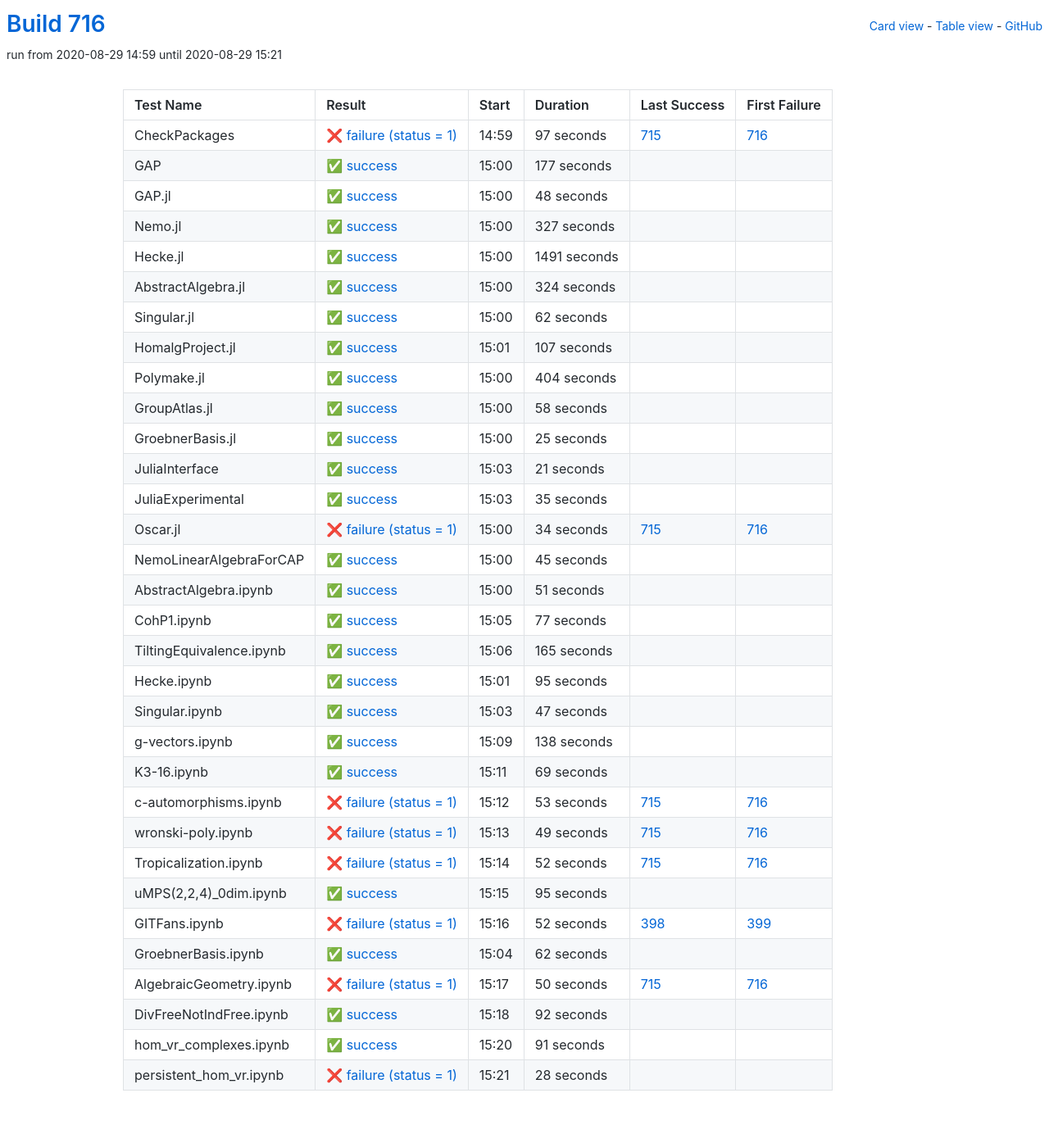
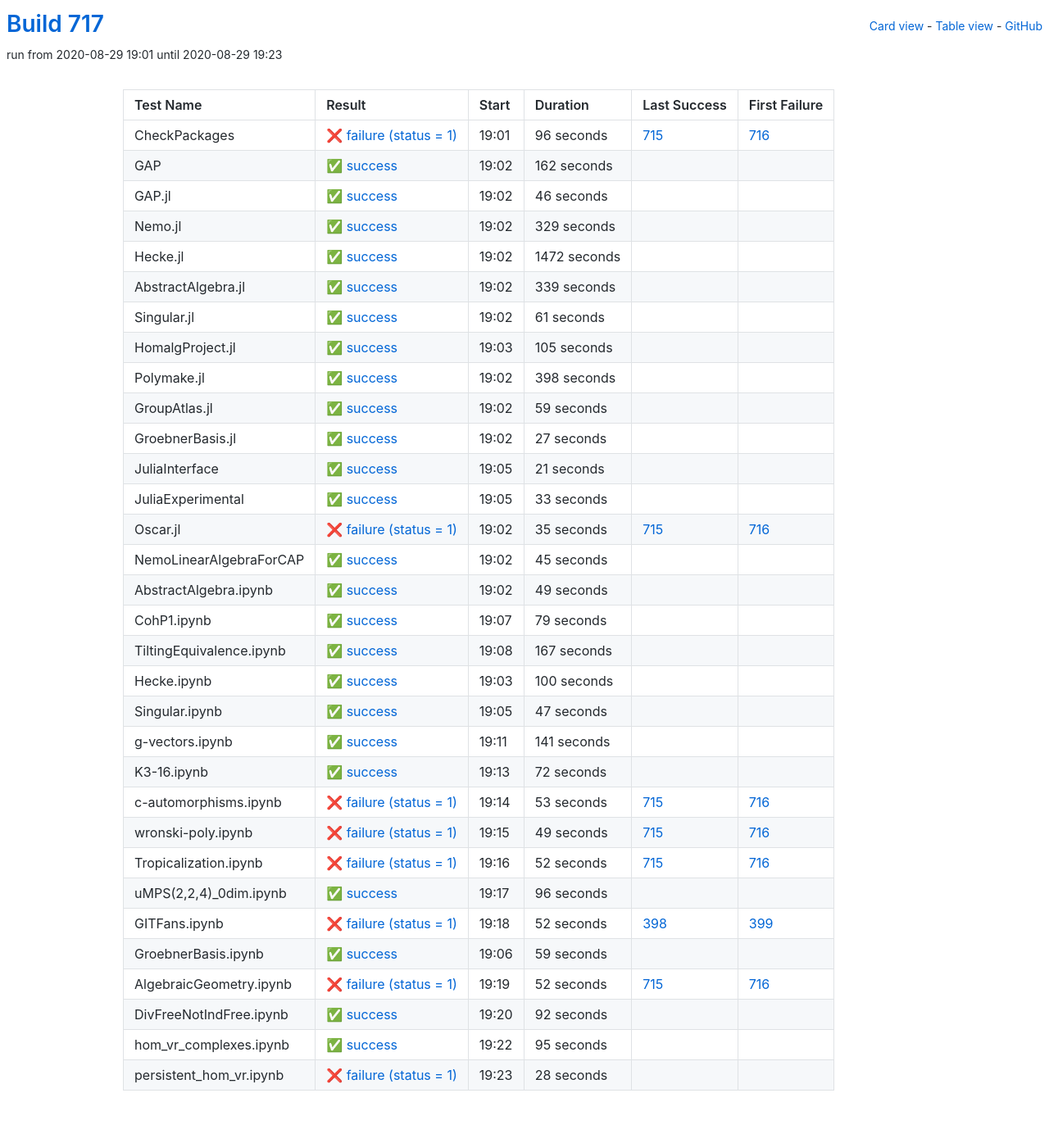
Before and after one commit to oscar-system/oscar-ci-status-stable, a Jekyll site: the page built from table.html, in a window 1280 px wide. Shown: the whole page at 82% size. Built offline with Jekyll 4.4.1, drawn with Linux system fonts in a browser that asks for light colours.

Commit message:
Build #717

```diff
--- a/_data/ci.yml
+++ b/_data/ci.yml
@@ -1,6 +1,6 @@
 ---
-build: 716
-build_url: https://oscarci.mathematik.uni-kl.de/job/oscar-stable/716/
+build: 717
+build_url: https://oscarci.mathematik.uni-kl.de/job/oscar-stable/717/
 job: oscar-stable
 organization: oscar-system
 repo: oscar-ci-status-stable
@@ -8,140 +8,140 @@ repourl: https://github.com/oscar-system/oscar-ci-status-stable
 tests:
 - name: CheckPackages
   id: checkpackages
-  log: https://oscarci.mathematik.uni-kl.de/job/oscar-stable/716/artifact/logs/build-716/CheckPackages.log
-  start: 2020-08-29 14:59
+  log: https://oscarci.mathematik.uni-kl.de/job/oscar-stable/717/artifact/logs/build-717/CheckPackages.log
+  start: 2020-08-29 19:01
   success: false
   exitcode: 1
   status: failure
-  duration: 97
+  duration: 96
   last_success: 715
   last_success_url: https://oscarci.mathematik.uni-kl.de/job/oscar-stable/715/
   first_failure: 716
   first_failure_url: https://oscarci.mathematik.uni-kl.de/job/oscar-stable/716/
 - name: GAP
   id: gap
-  log: https://oscarci.mathematik.uni-kl.de/job/oscar-stable/716/artifact/logs/build-716/GAP.log
-  start: 2020-08-29 15:00
+  log: https://oscarci.mathematik.uni-kl.de/job/oscar-stable/717/artifact/logs/build-717/GAP.log
+  start: 2020-08-29 19:02
   success: true
   exitcode: 0
   status: success
-  duration: 177
+  duration: 162
   last_success: false
   last_success_url:
   first_failure: false
   first_failure_url:
 - name: GAP.jl
   id: gap-jl
-  log: https://oscarci.mathematik.uni-kl.de/job/oscar-stable/716/artifact/logs/build-716/GAP.jl.log
-  start: 2020-08-29 15:00
+  log: https://oscarci.mathematik.uni-kl.de/job/oscar-stable/717/artifact/logs/build-717/GAP.jl.log
+  start: 2020-08-29 19:02
   success: true
   exitcode: 0
   status: success
-  duration: 48
+  duration: 46
   last_success: false
   last_success_url:
   first_failure: false
   first_failure_url:
 - name: Nemo.jl
   id: nemo-jl
-  log: https://oscarci.mathematik.uni-kl.de/job/oscar-stable/716/artifact/logs/build-716/Nemo.jl.log
-  start: 2020-08-29 15:00
+  log: https://oscarci.mathematik.uni-kl.de/job/oscar-stable/717/artifact/logs/build-717/Nemo.jl.log
+  start: 2020-08-29 19:02
   success: true
   exitcode: 0
   status: success
-  duration: 327
+  duration: 329
   last_success: false
   last_success_url:
   first_failure: false
   first_failure_url:
 - name: Hecke.jl
   id: hecke-jl
-  log: https://oscarci.mathematik.uni-kl.de/job/oscar-stable/716/artifact/logs/build-716/Hecke.jl.log
-  start: 2020-08-29 15:00
+  log: https://oscarci.mathematik.uni-kl.de/job/oscar-stable/717/artifact/logs/build-717/Hecke.jl.log
+  start: 2020-08-29 19:02
   success: true
   exitcode: 0
   status: success
-  duration: 1491
+  duration: 1472
   last_success: false
   last_success_url:
   first_failure: false
   first_failure_url:
 - name: AbstractAlgebra.jl
   id: abstractalgebra-jl
-  log: https://oscarci.mathematik.uni-kl.de/job/oscar-stable/716/artifact/logs/build-716/AbstractAlgebra.jl.log
-  start: 2020-08-29 15:00
+  log: https://oscarci.mathematik.uni-kl.de/job/oscar-stable/717/artifact/logs/build-717/AbstractAlgebra.jl.log
+  start: 2020-08-29 19:02
   success: true
   exitcode: 0
   status: success
-  duration: 324
+  duration: 339
   last_success: false
   last_success_url:
   first_failure: false
   first_failure_url:
 - name: Singular.jl
   id: singular-jl
-  log: https://oscarci.mathematik.uni-kl.de/job/oscar-stable/716/artifact/logs/build-716/Singular.jl.log
-  start: 2020-08-29 15:00
+  log: https://oscarci.mathematik.uni-kl.de/job/oscar-stable/717/artifact/logs/build-717/Singular.jl.log
+  start: 2020-08-29 19:02
   success: true
   exitcode: 0
   status: success
-  duration: 62
+  duration: 61
   last_success: false
   last_success_url:
   first_failure: false
   first_failure_url:
 - name: HomalgProject.jl
   id: homalgproject-jl
-  log: https://oscarci.mathematik.uni-kl.de/job/oscar-stable/716/artifact/logs/build-716/HomalgProject.jl.log
-  start: 2020-08-29 15:01
+  log: https://oscarci.mathematik.uni-kl.de/job/oscar-stable/717/artifact/logs/build-717/HomalgProject.jl.log
+  start: 2020-08-29 19:03
   success: true
   exitcode: 0
   status: success
-  duration: 107
+  duration: 105
   last_success: false
   last_success_url:
   first_failure: false
   first_failure_url:
 - name: Polymake.jl
   id: polymake-jl
-  log: https://oscarci.mathematik.uni-kl.de/job/oscar-stable/716/artifact/logs/build-716/Polymake.jl.log
-  start: 2020-08-29 15:00
+  log: https://oscarci.mathematik.uni-kl.de/job/oscar-stable/717/artifact/logs/build-717/Polymake.jl.log
+  start: 2020-08-29 19:02
   success: true
   exitcode: 0
   status: success
-  duration: 404
+  duration: 398
   last_success: false
   last_success_url:
   first_failure: false
   first_failure_url:
 - name: GroupAtlas.jl
   id: groupatlas-jl
-  log: https://oscarci.mathematik.uni-kl.de/job/oscar-stable/716/artifact/logs/build-716/GroupAtlas.jl.log
-  start: 2020-08-29 15:00
+  log: https://oscarci.mathematik.uni-kl.de/job/oscar-stable/717/artifact/logs/build-717/GroupAtlas.jl.log
+  start: 2020-08-29 19:02
   success: true
   exitcode: 0
   status: success
-  duration: 58
+  duration: 59
   last_success: false
   last_success_url:
   first_failure: false
   first_failure_url:
 - name: GroebnerBasis.jl
   id: groebnerbasis-jl
-  log: https://oscarci.mathematik.uni-kl.de/job/oscar-stable/716/artifact/logs/build-716/GroebnerBasis.jl.log
-  start: 2020-08-29 15:00
+  log: https://oscarci.mathematik.uni-kl.de/job/oscar-stable/717/artifact/logs/build-717/GroebnerBasis.jl.log
+  start: 2020-08-29 19:02
   success: true
   exitcode: 0
   status: success
-  duration: 25
+  duration: 27
   last_success: false
   last_success_url:
   first_failure: false
   first_failure_url:
 - name: JuliaInterface
   id: juliainterface
-  log: https://oscarci.mathematik.uni-kl.de/job/oscar-stable/716/artifact/logs/build-716/JuliaInterface.log
-  start: 2020-08-29 15:03
+  log: https://oscarci.mathematik.uni-kl.de/job/oscar-stable/717/artifact/logs/build-717/JuliaInterface.log
+  start: 2020-08-29 19:05
   success: true
   exitcode: 0
   status: success
@@ -152,32 +152,32 @@ tests:
   first_failure_url:
 - name: JuliaExperimental
   id: juliaexperimental
-  log: https://oscarci.mathematik.uni-kl.de/job/oscar-stable/716/artifact/logs/build-716/JuliaExperimental.log
-  start: 2020-08-29 15:03
+  log: https://oscarci.mathematik.uni-kl.de/job/oscar-stable/717/artifact/logs/build-717/JuliaExperimental.log
+  start: 2020-08-29 19:05
   success: true
   exitcode: 0
   status: success
-  duration: 35
+  duration: 33
   last_success: false
   last_success_url:
   first_failure: false
   first_failure_url:
 - name: Oscar.jl
   id: oscar-jl
-  log: https://oscarci.mathematik.uni-kl.de/job/oscar-stable/716/artifact/logs/build-716/Oscar.jl.log
-  start: 2020-08-29 15:00
+  log: https://oscarci.mathematik.uni-kl.de/job/oscar-stable/717/artifact/logs/build-717/Oscar.jl.log
+  start: 2020-08-29 19:02
   success: false
   exitcode: 1
   status: failure
-  duration: 34
+  duration: 35
   last_success: 715
   last_success_url: https://oscarci.mathematik.uni-kl.de/job/oscar-stable/715/
   first_failure: 716
   first_failure_url: https://oscarci.mathematik.uni-kl.de/job/oscar-stable/716/
 - name: NemoLinearAlgebraForCAP
   id: nemolinearalgebraforcap
-  log: https://oscarci.mathematik.uni-kl.de/job/oscar-stable/716/artifact/logs/build-716/NemoLinearAlgebraForCAP.log
-  start: 2020-08-29 15:00
+  log: https://oscarci.mathematik.uni-kl.de/job/oscar-stable/717/artifact/logs/build-717/NemoLinearAlgebraForCAP.log
+  start: 2020-08-29 19:02
   success: true
   exitcode: 0
   status: success
@@ -188,56 +188,56 @@ tests:
   first_failure_url:
 - name: AbstractAlgebra.ipynb
   id: abstractalgebra-ipynb
-  log: https://oscarci.mathematik.uni-kl.de/job/oscar-stable/716/artifact/logs/build-716/AbstractAlgebra.ipynb.log
-  start: 2020-08-29 15:00
+  log: https://oscarci.mathematik.uni-kl.de/job/oscar-stable/717/artifact/logs/build-717/AbstractAlgebra.ipynb.log
+  start: 2020-08-29 19:02
   success: true
   exitcode: 0
   status: success
-  duration: 51
+  duration: 49
   last_success: false
   last_success_url:
   first_failure: false
   first_failure_url:
 - name: CohP1.ipynb
   id: cohp1-ipynb
-  log: https://oscarci.mathematik.uni-kl.de/job/oscar-stable/716/artifact/logs/build-716/CohP1.ipynb.log
-  start: 2020-08-29 15:05
+  log: https://oscarci.mathematik.uni-kl.de/job/oscar-stable/717/artifact/logs/build-717/CohP1.ipynb.log
+  start: 2020-08-29 19:07
   success: true
   exitcode: 0
   status: success
-  duration: 77
+  duration: 79
   last_success: false
   last_success_url:
   first_failure: false
   first_failure_url:
 - name: TiltingEquivalence.ipynb
   id: tiltingequivalence-ipynb
-  log: https://oscarci.mathematik.uni-kl.de/job/oscar-stable/716/artifact/logs/build-716/TiltingEquivalence.ipynb.log
-  start: 2020-08-29 15:06
+  log: https://oscarci.mathematik.uni-kl.de/job/oscar-stable/717/artifact/logs/build-717/TiltingEquivalence.ipynb.log
+  start: 2020-08-29 19:08
   success: true
   exitcode: 0
   status: success
-  duration: 165
+  duration: 167
   last_success: false
   last_success_url:
   first_failure: false
   first_failure_url:
 - name: Hecke.ipynb
   id: hecke-ipynb
-  log: https://oscarci.mathematik.uni-kl.de/job/oscar-stable/716/artifact/logs/build-716/Hecke.ipynb.log
-  start: 2020-08-29 15:01
+  log: https://oscarci.mathematik.uni-kl.de/job/oscar-stable/717/artifact/logs/build-717/Hecke.ipynb.log
+  start: 2020-08-29 19:03
   success: true
   exitcode: 0
   status: success
-  duration: 95
+  duration: 100
   last_success: false
   last_success_url:
   first_failure: false
   first_failure_url:
 - name: Singular.ipynb
   id: singular-ipynb
-  log: https://oscarci.mathematik.uni-kl.de/job/oscar-stable/716/artifact/logs/build-716/Singular.ipynb.log
-  start: 2020-08-29 15:03
+  log: https://oscarci.mathematik.uni-kl.de/job/oscar-stable/717/artifact/logs/build-717/Singular.ipynb.log
+  start: 2020-08-29 19:05
   success: true
   exitcode: 0
   status: success
@@ -248,32 +248,32 @@ tests:
   first_failure_url:
 - name: g-vectors.ipynb
   id: g-vectors-ipynb
-  log: https://oscarci.mathematik.uni-kl.de/job/oscar-stable/716/artifact/logs/build-716/g-vectors.ipynb.log
-  start: 2020-08-29 15:09
+  log: https://oscarci.mathematik.uni-kl.de/job/oscar-stable/717/artifact/logs/build-717/g-vectors.ipynb.log
+  start: 2020-08-29 19:11
   success: true
   exitcode: 0
   status: success
-  duration: 138
+  duration: 141
   last_success: false
   last_success_url:
   first_failure: false
   first_failure_url:
 - name: K3-16.ipynb
   id: k3-16-ipynb
-  log: https://oscarci.mathematik.uni-kl.de/job/oscar-stable/716/artifact/logs/build-716/K3-16.ipynb.log
-  start: 2020-08-29 15:11
+  log: https://oscarci.mathematik.uni-kl.de/job/oscar-stable/717/artifact/logs/build-717/K3-16.ipynb.log
+  start: 2020-08-29 19:13
   success: true
   exitcode: 0
   status: success
-  duration: 69
+  duration: 72
   last_success: false
   last_success_url:
   first_failure: false
   first_failure_url:
 - name: c-automorphisms.ipynb
   id: c-automorphisms-ipynb
-  log: https://oscarci.mathematik.uni-kl.de/job/oscar-stable/716/artifact/logs/build-716/c-automorphisms.ipynb.log
-  start: 2020-08-29 15:12
+  log: https://oscarci.mathematik.uni-kl.de/job/oscar-stable/717/artifact/logs/build-717/c-automorphisms.ipynb.log
+  start: 2020-08-29 19:14
   success: false
   exitcode: 1
   status: failure
@@ -284,8 +284,8 @@ tests:
   first_failure_url: https://oscarci.mathematik.uni-kl.de/job/oscar-stable/716/
 - name: wronski-poly.ipynb
   id: wronski-poly-ipynb
-  log: https://oscarci.mathematik.uni-kl.de/job/oscar-stable/716/artifact/logs/build-716/wronski-poly.ipynb.log
-  start: 2020-08-29 15:13
+  log: https://oscarci.mathematik.uni-kl.de/job/oscar-stable/717/artifact/logs/build-717/wronski-poly.ipynb.log
+  start: 2020-08-29 19:15
   success: false
   exitcode: 1
   status: failure
@@ -296,8 +296,8 @@ tests:
   first_failure_url: https://oscarci.mathematik.uni-kl.de/job/oscar-stable/716/
 - name: Tropicalization.ipynb
   id: tropicalization-ipynb
-  log: https://oscarci.mathematik.uni-kl.de/job/oscar-stable/716/artifact/logs/build-716/Tropicalization.ipynb.log
-  start: 2020-08-29 15:14
+  log: https://oscarci.mathematik.uni-kl.de/job/oscar-stable/717/artifact/logs/build-717/Tropicalization.ipynb.log
+  start: 2020-08-29 19:16
   success: false
   exitcode: 1
   status: failure
@@ -308,20 +308,20 @@ tests:
   first_failure_url: https://oscarci.mathematik.uni-kl.de/job/oscar-stable/716/
 - name: uMPS(2,2,4)_0dim.ipynb
   id: umps-2-2-4-0dim-ipynb
-  log: https://oscarci.mathematik.uni-kl.de/job/oscar-stable/716/artifact/logs/build-716/uMPS-2-2-4-_0dim.ipynb.log
-  start: 2020-08-29 15:15
+  log: https://oscarci.mathematik.uni-kl.de/job/oscar-stable/717/artifact/logs/build-717/uMPS-2-2-4-_0dim.ipynb.log
+  start: 2020-08-29 19:17
   success: true
   exitcode: 0
   status: success
-  duration: 95
+  duration: 96
   last_success: false
   last_success_url:
   first_failure: false
   first_failure_url:
 - name: GITFans.ipynb
   id: gitfans-ipynb
-  log: https://oscarci.mathematik.uni-kl.de/job/oscar-stable/716/artifact/logs/build-716/GITFans.ipynb.log
-  start: 2020-08-29 15:16
+  log: https://oscarci.mathematik.uni-kl.de/job/oscar-stable/717/artifact/logs/build-717/GITFans.ipynb.log
+  start: 2020-08-29 19:18
   success: false
   exitcode: 1
   status: failure
@@ -332,32 +332,32 @@ tests:
   first_failure_url: https://oscarci.mathematik.uni-kl.de/job/oscar-stable/399/
 - name: GroebnerBasis.ipynb
   id: groebnerbasis-ipynb
-  log: https://oscarci.mathematik.uni-kl.de/job/oscar-stable/716/artifact/logs/build-716/GroebnerBasis.ipynb.log
-  start: 2020-08-29 15:04
+  log: https://oscarci.mathematik.uni-kl.de/job/oscar-stable/717/artifact/logs/build-717/GroebnerBasis.ipynb.log
+  start: 2020-08-29 19:06
   success: true
   exitcode: 0
   status: success
-  duration: 62
+  duration: 59
   last_success: false
   last_success_url:
   first_failure: false
   first_failure_url:
 - name: AlgebraicGeometry.ipynb
   id: algebraicgeometry-ipynb
-  log: https://oscarci.mathematik.uni-kl.de/job/oscar-stable/716/artifact/logs/build-716/AlgebraicGeometry.ipynb.log
-  start: 2020-08-29 15:17
+  log: https://oscarci.mathematik.uni-kl.de/job/oscar-stable/717/artifact/logs/build-717/AlgebraicGeometry.ipynb.log
+  start: 2020-08-29 19:19
   success: false
   exitcode: 1
   status: failure
-  duration: 50
+  duration: 52
   last_success: 715
   last_success_url: https://oscarci.mathematik.uni-kl.de/job/oscar-stable/715/
   first_failure: 716
   first_failure_url: https://oscarci.mathematik.uni-kl.de/job/oscar-stable/716/
 - name: DivFreeNotIndFree.ipynb
   id: divfreenotindfree-ipynb
-  log: https://oscarci.mathematik.uni-kl.de/job/oscar-stable/716/artifact/logs/build-716/DivFreeNotIndFree.ipynb.log
-  start: 2020-08-29 15:18
+  log: https://oscarci.mathematik.uni-kl.de/job/oscar-stable/717/artifact/logs/build-717/DivFreeNotIndFree.ipynb.log
+  start: 2020-08-29 19:20
   success: true
   exitcode: 0
   status: success
@@ -368,20 +368,20 @@ tests:
   first_failure_url:
 - name: hom_vr_complexes.ipynb
   id: hom-vr-complexes-ipynb
-  log: https://oscarci.mathematik.uni-kl.de/job/oscar-stable/716/artifact/logs/build-716/hom_vr_complexes.ipynb.log
-  start: 2020-08-29 15:20
+  log: https://oscarci.mathematik.uni-kl.de/job/oscar-stable/717/artifact/logs/build-717/hom_vr_complexes.ipynb.log
+  start: 2020-08-29 19:22
   success: true
   exitcode: 0
   status: success
-  duration: 91
+  duration: 95
   last_success: false
   last_success_url:
   first_failure: false
   first_failure_url:
 - name: persistent_hom_vr.ipynb
   id: persistent-hom-vr-ipynb
-  log: https://oscarci.mathematik.uni-kl.de/job/oscar-stable/716/artifact/logs/build-716/persistent_hom_vr.ipynb.log
-  start: 2020-08-29 15:21
+  log: https://oscarci.mathematik.uni-kl.de/job/oscar-stable/717/artifact/logs/build-717/persistent_hom_vr.ipynb.log
+  start: 2020-08-29 19:23
   success: false
   exitcode: 1
   status: failure
```
Also changed, not shown: README.md.
